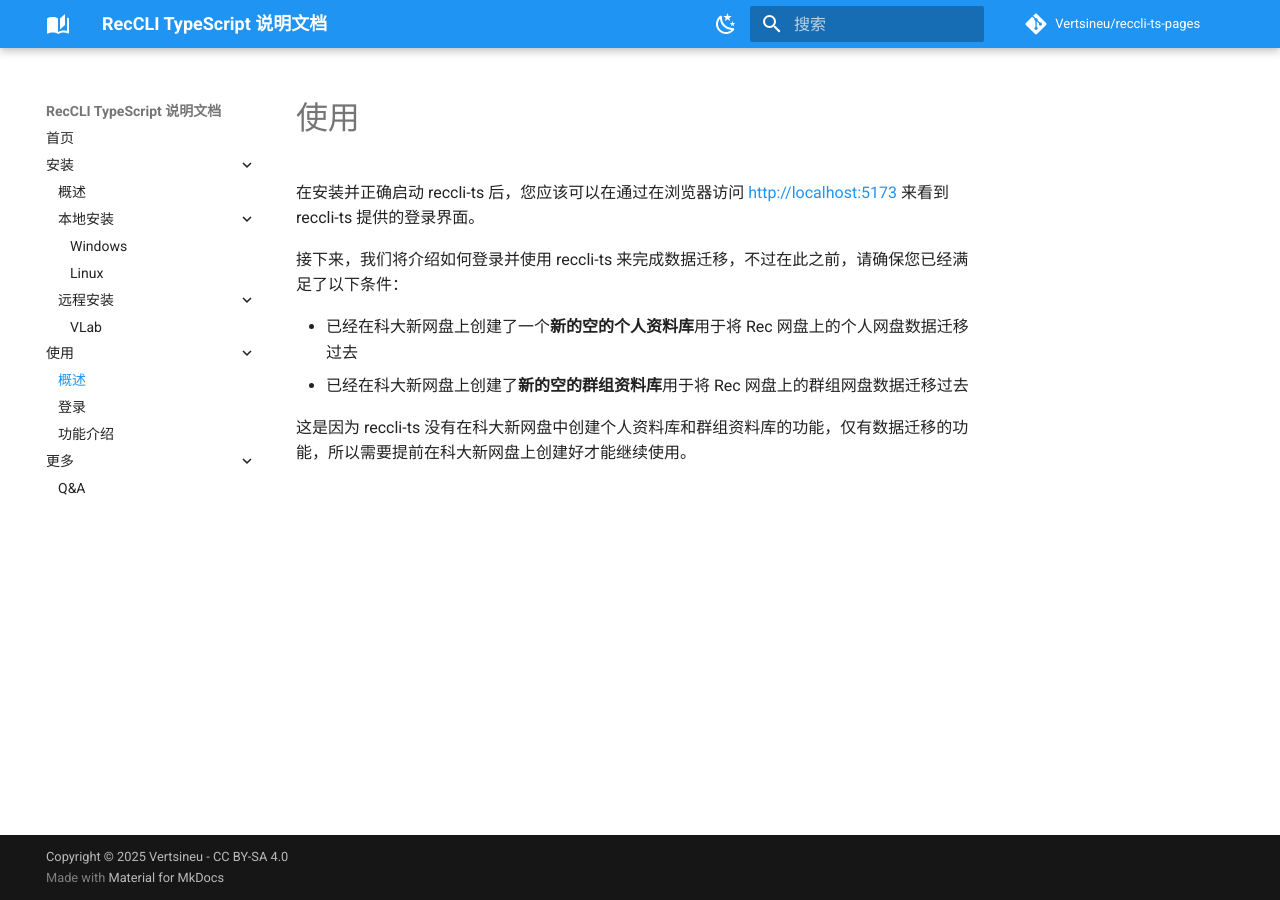
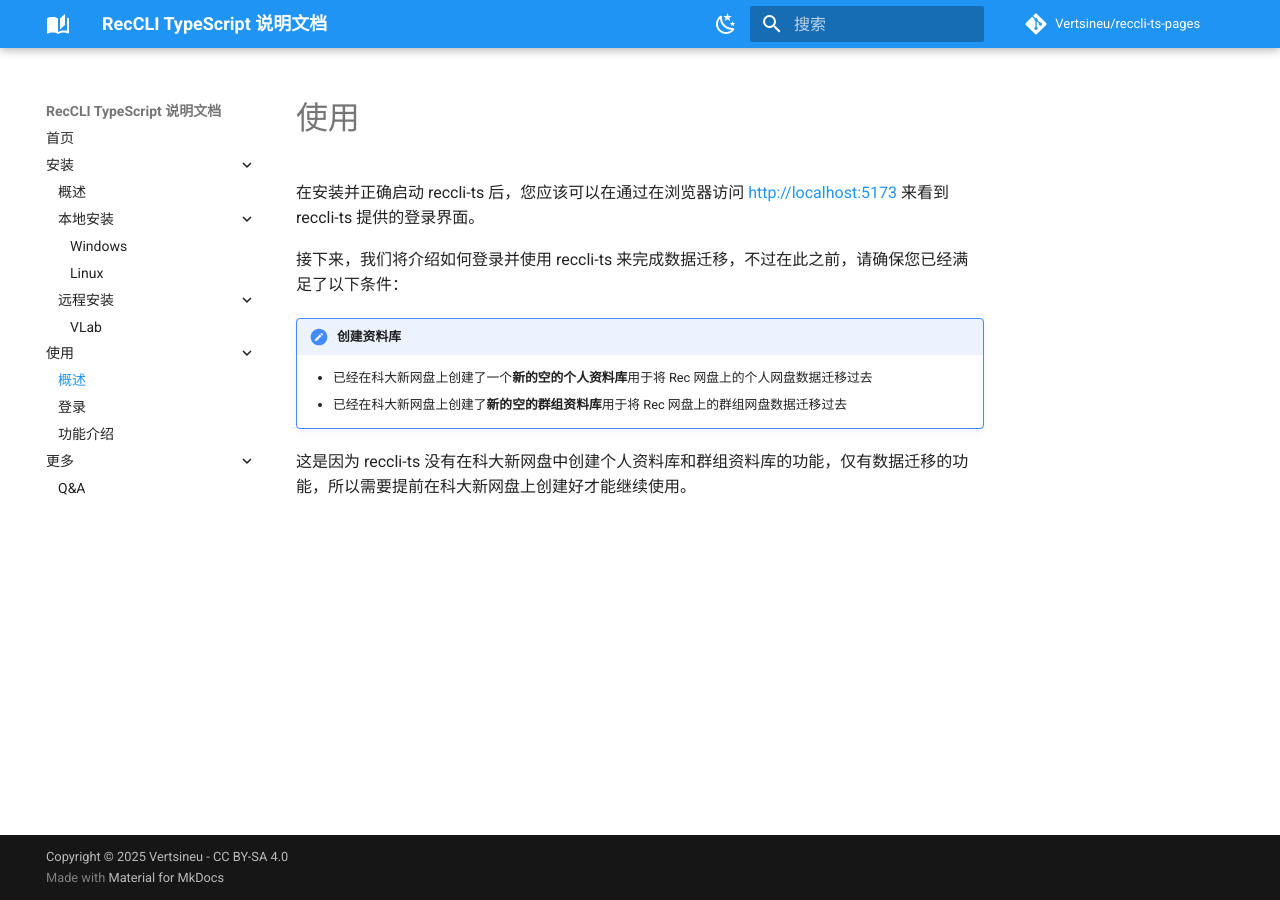
Before and after one commit to Vertsineu/reccli-ts-pages, an MkDocs documentation site: the page built from docs/user-guide/index.md, in a window 1280 px wide. Built offline with MkDocs 1.6.1 and Material for MkDocs 9.7.7, drawn with Linux system fonts in a browser that asks for light colours; comment, search, counter and statistics services are not loaded.

Commit message:
docs: add note block

```diff
--- a/docs/user-guide/index.md
+++ b/docs/user-guide/index.md
@@ -4,7 +4,9 @@
 
 接下来，我们将介绍如何登录并使用 reccli-ts 来完成数据迁移，不过在此之前，请确保您已经满足了以下条件：
 
-- 已经在科大新网盘上创建了一个**新的空的个人资料库**用于将 Rec 网盘上的个人网盘数据迁移过去
-- 已经在科大新网盘上创建了**新的空的群组资料库**用于将 Rec 网盘上的群组网盘数据迁移过去
+!!! note "创建资料库"
+
+    - 已经在科大新网盘上创建了一个**新的空的个人资料库**用于将 Rec 网盘上的个人网盘数据迁移过去
+    - 已经在科大新网盘上创建了**新的空的群组资料库**用于将 Rec 网盘上的群组网盘数据迁移过去
 
 这是因为 reccli-ts 没有在科大新网盘中创建个人资料库和群组资料库的功能，仅有数据迁移的功能，所以需要提前在科大新网盘上创建好才能继续使用。
```
